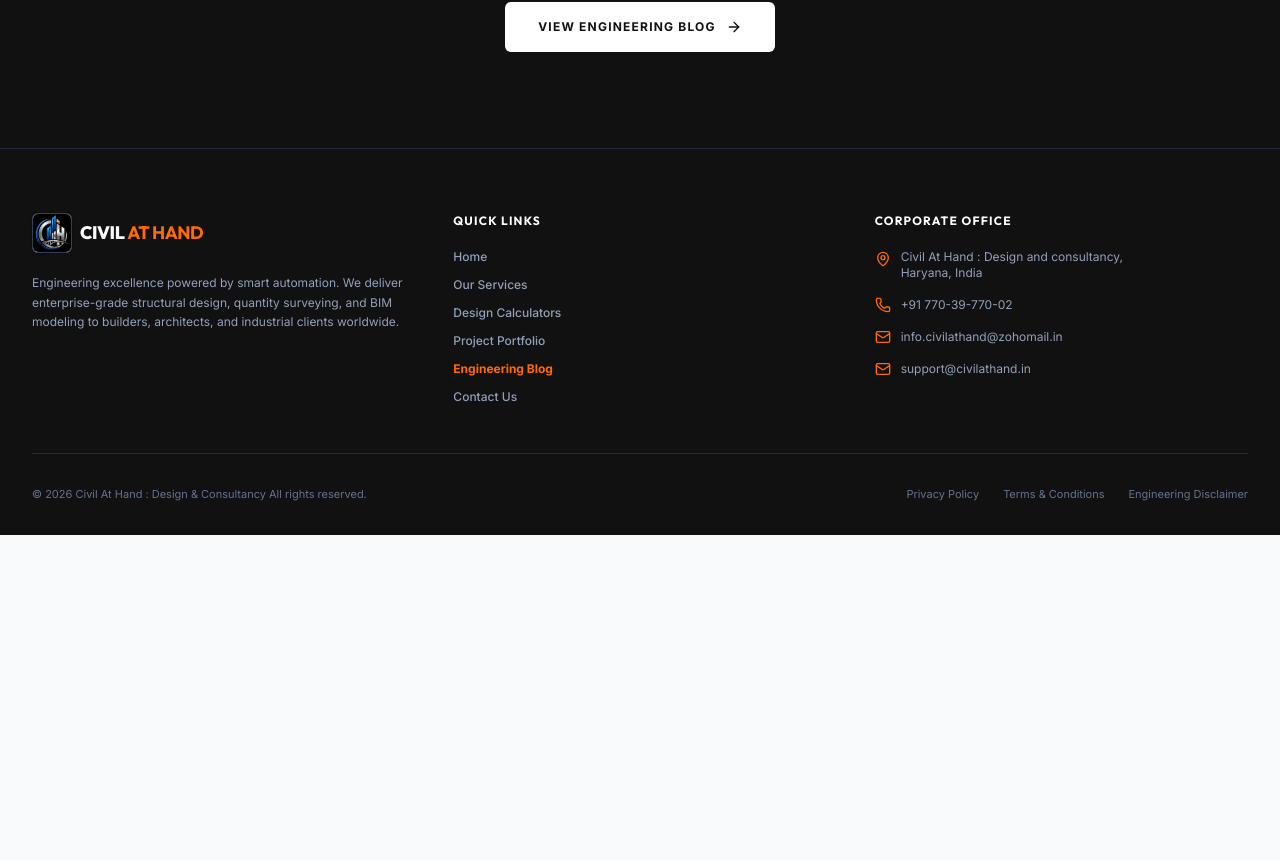
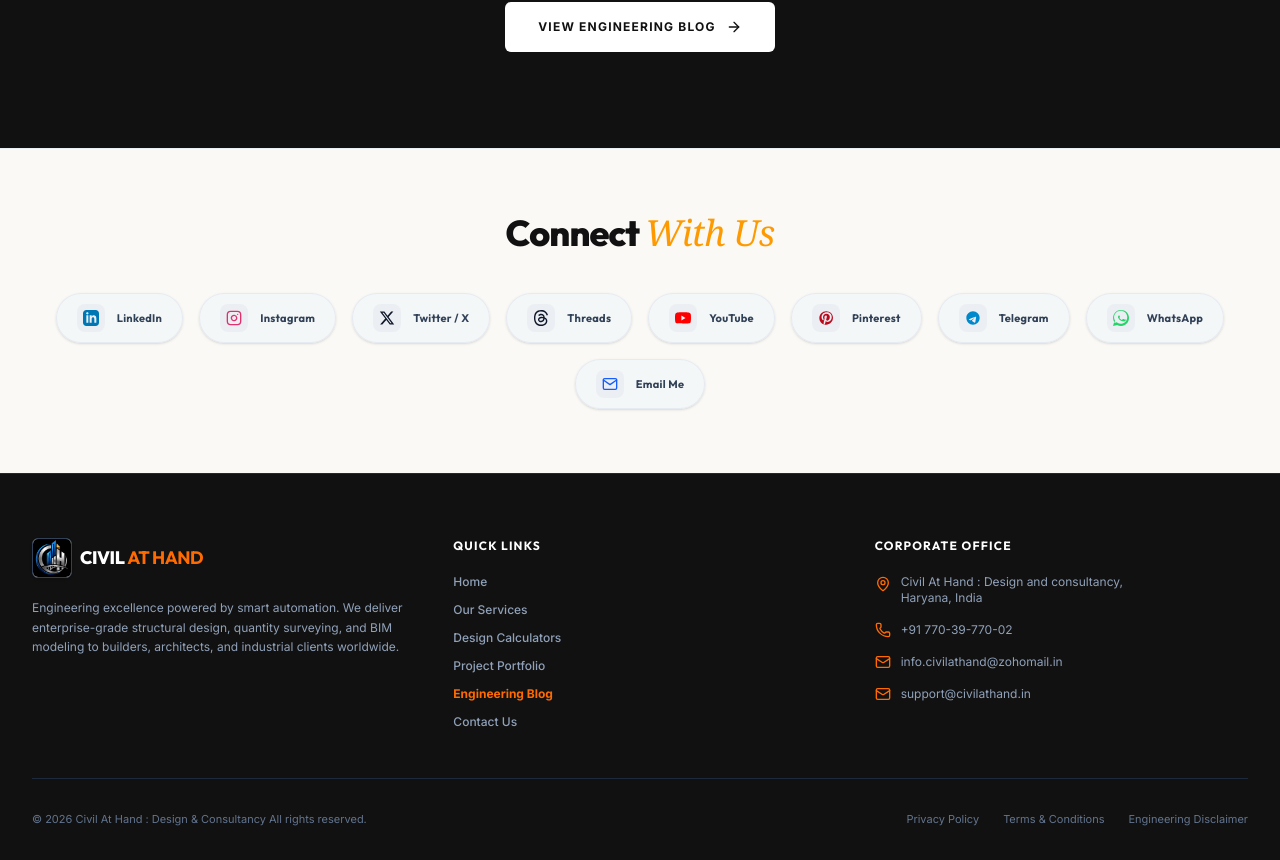
Before and after one commit to civilathandwork/civilathand-v1, a Next.js app: page / in a window 1280 px wide. Shown: the part 6951-7811 px from the top of the page. Before the commit the page ends 7486 px from the top, so only its background shows below. Built offline with nearby package versions, Linux system fonts and the light colour scheme; no server answers; the database is empty.

Commit message:
fix: restore connect with us block and completely remove small social icons from footer

```diff
--- a/src/components/Footer.tsx
+++ b/src/components/Footer.tsx
@@ -65,6 +65,138 @@
   const currentYear = mounted ? new Date().getFullYear() : "";
 
   return (
+    <>
+      {/* Connect With Us Section */}
+      <section className="bg-wix-cream py-16 border-t border-slate-200/60">
+        <div className="mx-auto max-w-7xl px-4 sm:px-6 lg:px-8">
+          <h2 className="font-display text-3xl md:text-4xl font-extrabold text-wix-dark tracking-tight text-center mb-10">
+            Connect <span className="text-amber-500 italic font-serif font-medium">With Us</span>
+          </h2>
+          <div className="flex flex-wrap items-center justify-center gap-4">
+            <a
+              href="https://www.linkedin.com/company/civil-at-hand"
+              target="_blank"
+              rel="noopener noreferrer"
+              className="bg-slate-100/60 border border-slate-200/80 rounded-full px-5 py-2.5 flex items-center gap-3 text-xs font-bold text-wix-dark hover:bg-white hover:border-slate-400 hover:-translate-y-0.5 transition-all duration-300 shadow-sm"
+            >
+              <div className="h-7 w-7 rounded-lg bg-slate-200/50 flex items-center justify-center text-[#0077b5]">
+                <svg className="h-4 w-4" viewBox="0 0 24 24" fill="currentColor">
+                  <path d="M19 0h-14c-2.761 0-5 2.239-5 5v14c0 2.761 2.239 5 5 5h14c2.762 0 5-2.239 5-5v-14c0-2.761-2.238-5-5-5zm-11 19h-3v-11h3v11zm-1.5-12.268c-.966 0-1.75-.779-1.75-1.75s.784-1.75 1.75-1.75 1.75.779 1.75 1.75-.784 1.75-1.75 1.75zm13.5 12.268h-3v-5.604c0-3.368-4-3.113-4 0v5.604h-3v-11h3v1.765c1.396-2.586 7-2.777 7 2.476v6.759z" />
+                </svg>
+              </div>
+              <span className="font-display tracking-wide text-[11px] text-slate-700">LinkedIn</span>
+            </a>
+
+            <a
+              href="https://www.instagram.com/civilathand/"
+              target="_blank"
+              rel="noopener noreferrer"
+              className="bg-slate-100/60 border border-slate-200/80 rounded-full px-5 py-2.5 flex items-center gap-3 text-xs font-bold text-wix-dark hover:bg-white hover:border-slate-400 hover:-translate-y-0.5 transition-all duration-300 shadow-sm"
+            >
+              <div className="h-7 w-7 rounded-lg bg-slate-200/50 flex items-center justify-center text-[#e1306c]">
+                <svg className="h-4 w-4" viewBox="0 0 24 24" fill="none" stroke="currentColor" strokeWidth="2" strokeLinecap="round" strokeLinejoin="round">
+                  <rect x="2" y="2" width="20" height="20" rx="5" ry="5" />
+                  <path d="M16 11.37A4 4 0 1 1 12.63 8 4 4 0 0 1 16 11.37z" />
+                  <line x1="17.5" y1="6.5" x2="17.51" y2="6.5" />
+                </svg>
+              </div>
+              <span className="font-display tracking-wide text-[11px] text-slate-700">Instagram</span>
+            </a>
+
+            <a
+              href="https://x.com/CivilAtHand"
+              target="_blank"
+              rel="noopener noreferrer"
+              className="bg-slate-100/60 border border-slate-200/80 rounded-full px-5 py-2.5 flex items-center gap-3 text-xs font-bold text-wix-dark hover:bg-white hover:border-slate-400 hover:-translate-y-0.5 transition-all duration-300 shadow-sm"
+            >
+              <div className="h-7 w-7 rounded-lg bg-slate-200/50 flex items-center justify-center text-slate-900">
+                <svg className="h-4 w-4" viewBox="0 0 24 24" fill="currentColor">
+                  <path d="M18.244 2.25h3.308l-7.227 8.26 8.502 11.24H16.17l-5.214-6.817L4.99 21.75H1.68l7.73-8.835L1.254 2.25H8.08l4.713 6.231zm-1.161 17.52h1.833L7.084 4.126H5.117z" />
+                </svg>
+              </div>
+              <span className="font-display tracking-wide text-[11px] text-slate-700">Twitter / X</span>
+            </a>
+
+            <a
+              href="https://www.threads.com/@civilathand"
+              target="_blank"
+              rel="noopener noreferrer"
+              className="bg-slate-100/60 border border-slate-200/80 rounded-full px-5 py-2.5 flex items-center gap-3 text-xs font-bold text-wix-dark hover:bg-white hover:border-slate-400 hover:-translate-y-0.5 transition-all duration-300 shadow-sm"
+            >
+              <div className="h-7 w-7 rounded-lg bg-slate-200/50 flex items-center justify-center text-slate-900">
+                <ThreadsIcon className="h-4 w-4" />
+              </div>
+              <span className="font-display tracking-wide text-[11px] text-slate-700">Threads</span>
+            </a>
+
+            <a
+              href="https://www.youtube.com/@civilathand"
+              target="_blank"
+              rel="noopener noreferrer"
+              className="bg-slate-100/60 border border-slate-200/80 rounded-full px-5 py-2.5 flex items-center gap-3 text-xs font-bold text-wix-dark hover:bg-white hover:border-slate-400 hover:-translate-y-0.5 transition-all duration-300 shadow-sm"
+            >
+              <div className="h-7 w-7 rounded-lg bg-slate-200/50 flex items-center justify-center text-[#ff0000]">
+                <svg className="h-4 w-4" viewBox="0 0 24 24" fill="currentColor">
+                  <path d="M23.498 6.163a3.003 3.003 0 0 0-2.11-2.108C19.73 3.56 12 3.56 12 3.56s-7.73 0-9.388.495a3.003 3.003 0 0 0-2.11 2.108C0 7.822 0 12 0 12s0 4.178.495 5.837a3.003 3.003 0 0 0 2.11 2.108C4.27 20.44 12 20.44 12 20.44s7.73 0 9.388-.495a3.003 3.003 0 0 0 2.11-2.108C24 16.178 24 12 24 12s0-4.178-.495-5.837zM9.545 15.568V8.432L15.818 12l-6.273 3.568z" />
+                </svg>
+              </div>
+              <span className="font-display tracking-wide text-[11px] text-slate-700">YouTube</span>
+            </a>
+
+            <a
+              href="https://in.pinterest.com/civilathand"
+              target="_blank"
+              rel="noopener noreferrer"
+              className="bg-slate-100/60 border border-slate-200/80 rounded-full px-5 py-2.5 flex items-center gap-3 text-xs font-bold text-wix-dark hover:bg-white hover:border-slate-400 hover:-translate-y-0.5 transition-all duration-300 shadow-sm"
+            >
+              <div className="h-7 w-7 rounded-lg bg-slate-200/50 flex items-center justify-center text-[#bd081c]">
+                <PinterestIcon className="h-4 w-4" />
+              </div>
+              <span className="font-display tracking-wide text-[11px] text-slate-700">Pinterest</span>
+            </a>
+
+            <a
+              href="https://t.me/civilathand"
+              target="_blank"
+              rel="noopener noreferrer"
+              className="bg-slate-100/60 border border-slate-200/80 rounded-full px-5 py-2.5 flex items-center gap-3 text-xs font-bold text-wix-dark hover:bg-white hover:border-slate-400 hover:-translate-y-0.5 transition-all duration-300 shadow-sm"
+            >
+              <div className="h-7 w-7 rounded-lg bg-slate-200/50 flex items-center justify-center text-[#0088cc]">
+                <TelegramIcon className="h-4 w-4" />
+              </div>
+              <span className="font-display tracking-wide text-[11px] text-slate-700">Telegram</span>
+            </a>
+
+            <a
+              href="https://whatsapp.com/channel/0029VbD0UJw3mFYFp3tWzF2X"
+              target="_blank"
+              rel="noopener noreferrer"
+              className="bg-slate-100/60 border border-slate-200/80 rounded-full px-5 py-2.5 flex items-center gap-3 text-xs font-bold text-wix-dark hover:bg-white hover:border-slate-400 hover:-translate-y-0.5 transition-all duration-300 shadow-sm"
+            >
+              <div className="h-7 w-7 rounded-lg bg-slate-200/50 flex items-center justify-center text-[#25d366]">
+                <svg className="h-4 w-4" viewBox="0 0 24 24" fill="currentColor">
+                  <path d="M.057 24l1.687-6.163c-1.041-1.804-1.588-3.849-1.587-5.946C.06 5.348 5.397.01 12.008.01c3.202.001 6.212 1.246 8.477 3.513 2.262 2.268 3.507 5.28 3.505 8.484-.004 6.657-5.34 11.997-11.953 11.997-2.005-.001-3.973-.504-5.724-1.464L0 24zm6.59-4.846c1.6.95 3.18 1.449 4.825 1.451 5.436 0 9.86-4.42 9.864-9.864.002-2.637-1.03-5.115-2.905-6.99C16.546 1.876 14.067 1.05 11.433 1.05 6.002 1.05 1.575 5.473 1.571 10.908c-.001 1.764.477 3.486 1.385 5.017l-.952 3.478 3.565-.935zM17.487 14.39c-.3-.15-1.782-.88-2.062-.98-.28-.1-.486-.15-.69.15-.204.3-.788 1-.965 1.2-.178.2-.355.22-.655.07-1.35-.67-2.4-1.19-3.35-2.82-.25-.43.25-.4.72-1.35.07-.15.03-.28-.02-.38-.05-.1-.486-1.18-.666-1.61-.176-.42-.37-.36-.5-.36-.13 0-.28-.02-.43-.02-.15 0-.39.06-.59.28-.2.22-.78.76-.78 1.86s.8 2.16.91 2.31c.11.15 1.56 2.39 3.79 3.36 1.07.47 1.9.76 2.54.96.85.27 1.62.23 2.23.14.68-.1 1.782-.73 2.032-1.4.25-.67.25-1.25.17-1.37-.08-.12-.28-.2-.58-.35z" />
+                </svg>
+              </div>
+              <span className="font-display tracking-wide text-[11px] text-slate-700">WhatsApp</span>
+            </a>
+
+            <a
+              href="mailto:info.civilathand@zohomail.in"
+              className="bg-slate-100/60 border border-slate-200/80 rounded-full px-5 py-2.5 flex items-center gap-3 text-xs font-bold text-wix-dark hover:bg-white hover:border-slate-400 hover:-translate-y-0.5 transition-all duration-300 shadow-sm"
+            >
+              <div className="h-7 w-7 rounded-lg bg-slate-200/50 flex items-center justify-center text-blue-600">
+                <svg className="h-4 w-4" viewBox="0 0 24 24" fill="none" stroke="currentColor" strokeWidth="2" strokeLinecap="round" strokeLinejoin="round">
+                  <path d="M4 4h16c1.1 0 2 .9 2 2v12c0 1.1-.9 2-2 2H4c-1.1 0-2-.9-2-2V6c0-1.1.9-2 2-2z" />
+                  <polyline points="22,6 12,13 2,6" />
+                </svg>
+              </div>
+              <span className="font-display tracking-wide text-[11px] text-slate-700">Email Me</span>
+            </a>
+          </div>
+        </div>
+      </section>
+
       <footer className="bg-wix-dark text-slate-100 pt-16 pb-8 border-t border-slate-800">
         <div className="mx-auto max-w-7xl px-4 sm:px-6 lg:px-8">
           <div className="grid grid-cols-1 md:grid-cols-3 lg:grid-cols-3 gap-12 mb-12">
@@ -150,5 +282,6 @@
           </div>
         </div>
       </footer>
+    </>
   );
 };
```
